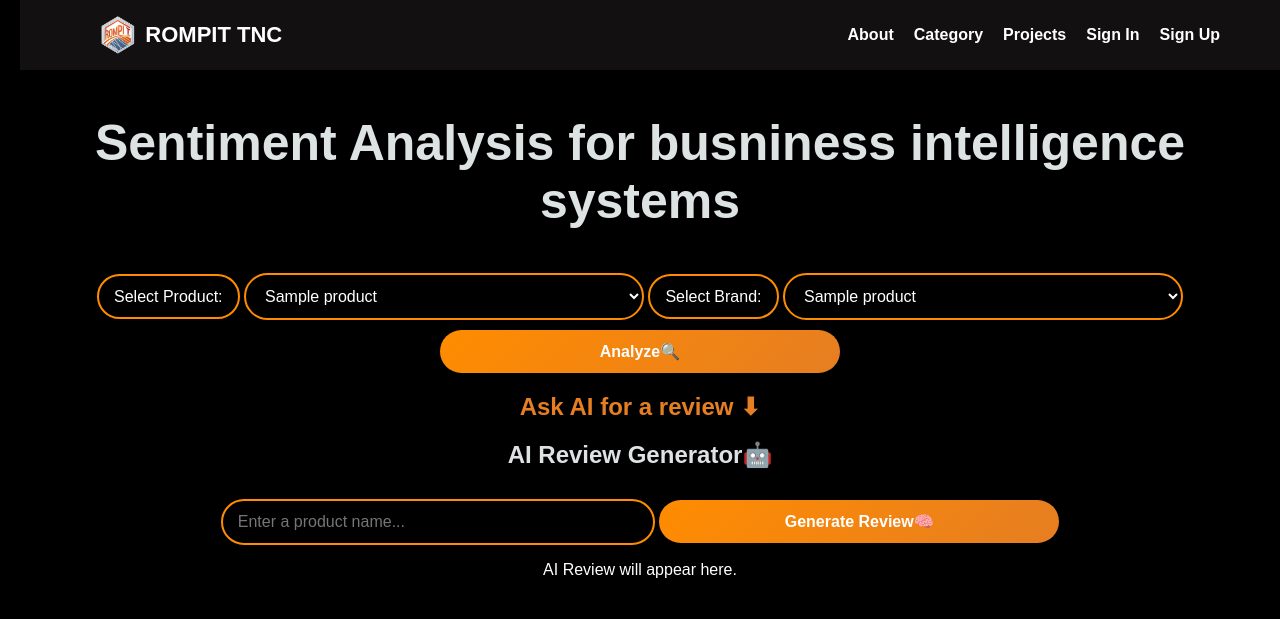
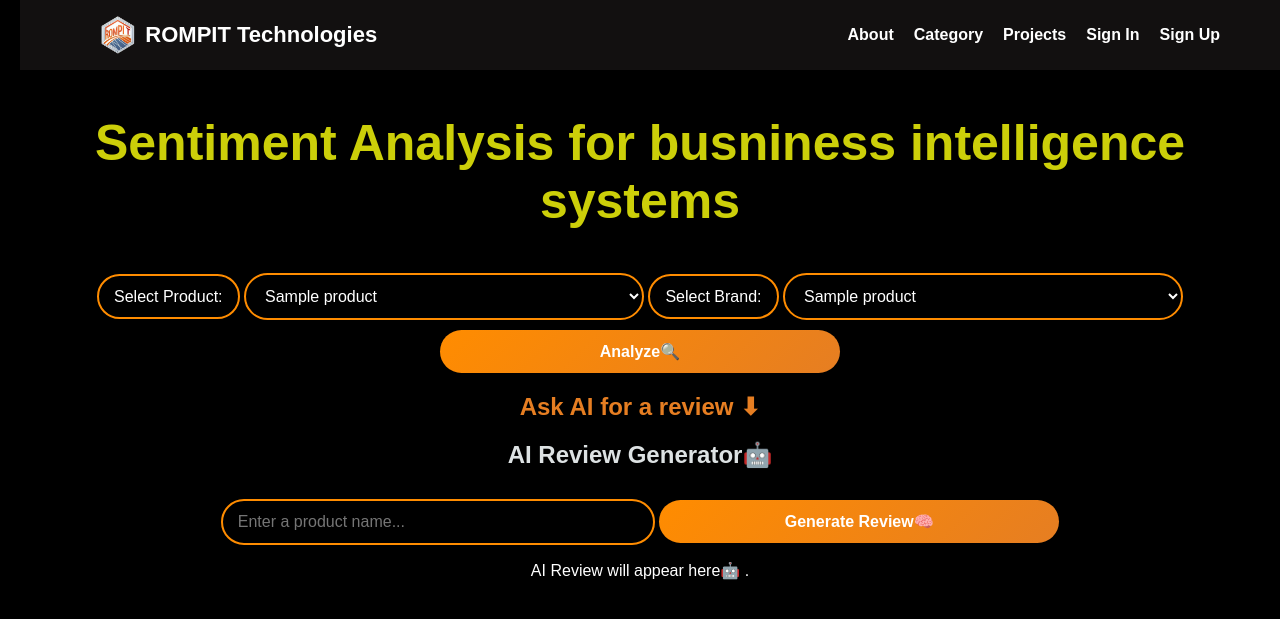
Before and after one commit to Sandeepmarcher/sentiment-analysis-for-business-intelligent-systems, a Flask app: page /dashboard in a window 1280 px wide. Shown: the top 619 px of the page. Run offline with Flask 3, Linux system fonts and the light colour scheme; tables that the repository leaves empty hold one stand-in row (values such as "Sample post"); some libraries are stand-ins or nearby versions.

Commit message:
Update index.html

```diff
--- a/templates/index.html
+++ b/templates/index.html
@@ -192,14 +192,13 @@ h3 {
     margin-bottom: 20px;
 }
 
-
     </style>
 </head>
 <body>
     <nav class="navbar">
         <div class="logo-container" onclick="window.location.href='#welcom.html'">
             <img src="{{ url_for('static', filename='rompit.png') }}" alt="ROMPIT Logo">
-            <a href="#welcom.html" class="logo"><b>ROMPIT TNC</b></a>
+            <a href="#welcom.html" class="logo"><b>ROMPIT Technologies</b></a>
         </div>
         <ul class="nav-links">
             <li><a href="#about">About</a></li>
@@ -212,7 +211,7 @@ h3 {
 
 
 
-    <h1 style="color: #dde2e3;font-size:50px;"">Sentiment Analysis for busniness intelligence systems</h1>
+    <h1 style="color: #cccf09;font-size:50px;">Sentiment Analysis for busniness intelligence systems</h1>
 
     <label for="product" class="text-input">Select Product:</label>
     <select id="product" class="text-input">
@@ -235,11 +234,11 @@ h3 {
     <div id="chart"></div>
     <div id="reviews"></div>
     <h2 style="color: #e67e22;">Ask AI for a review ⬇</h2>
-    <h2 style="color: #dde2e3;">AI Review Generator🤖</h2>
+    <h2>AI Review Generator🤖 </h2>
     <input type="text" id="review-input" class="text-input" placeholder="Enter a product name...">
     <button id="generate-btn" class="text-input">Generate Review🧠</button>
     <p id="generated-review" class="p"></p>
-    <p id="reviewOutput">AI Review will appear here.</p>
+    <p id="reviewOutput">AI Review will appear here🤖 .</p>
 
     <script src="https://cdn.plot.ly/plotly-2.30.0.min.js"></script>
     <script src="{{ url_for('static', filename='script.js') }}"></script>
```
